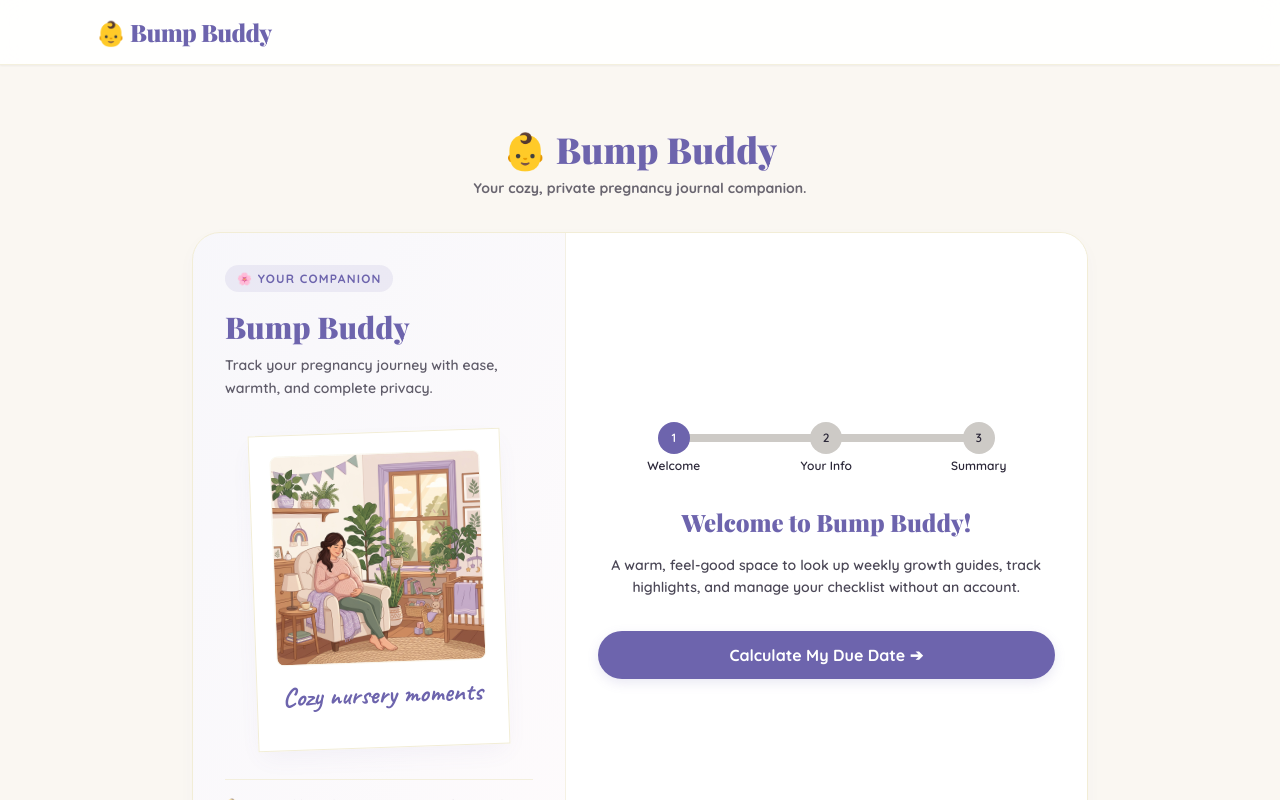
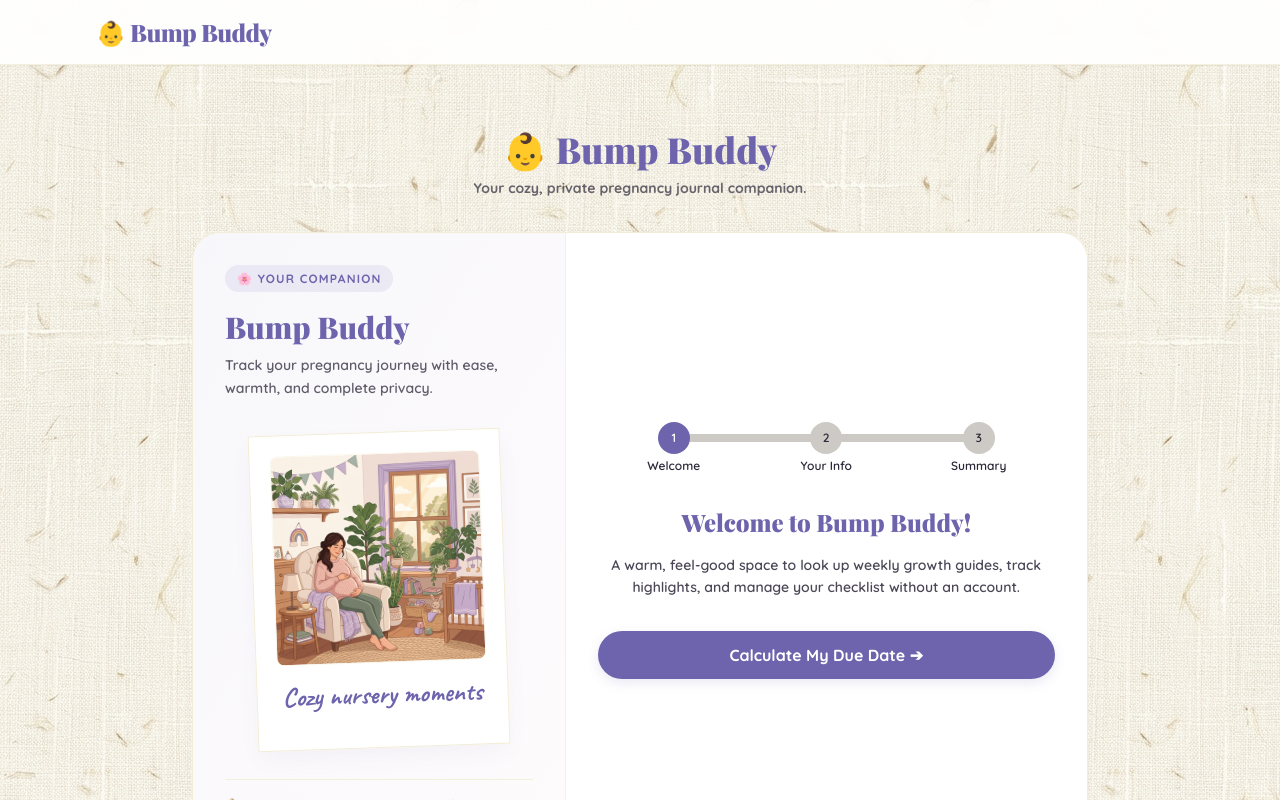
Before and after one commit to MatrixRex/BumpBuddy, a React (Vite) app: page / in a window 1280 px wide. Shown: the top 800 px of the page. Built offline with nearby package versions, Linux system fonts and the light colour scheme; a web font is replaced by a local one.

Commit message:
Design: Add repeating paper linen background texture across the site

```diff
--- a/src/App.jsx
+++ b/src/App.jsx
@@ -26,7 +26,7 @@ export default function App() {
 
   return (
     <Router basename={import.meta.env.BASE_URL}>
-      <div className="flex flex-col min-h-screen bg-[#faf7f2] relative overflow-x-hidden">
+      <div className="flex flex-col min-h-screen relative overflow-x-hidden">
         {/* Navigation Header */}
         <header className="w-full sticky top-0 z-50 bg-[#ffffff]/90 backdrop-blur-md border-b border-[#f2edd6]/80 shadow-sm transition-all duration-300">
           <div className="navbar max-w-6xl mx-auto w-full px-4 md:px-6 py-2">
--- a/src/index.css
+++ b/src/index.css
@@ -9,6 +9,8 @@
 body {
   font-family: 'Quicksand', sans-serif;
   background-color: #faf7f2;
+  background-image: url('./assets/paper_texture.png');
+  background-repeat: repeat;
   color: #2b2738;
 }
 
```
Also changed, not shown: src/assets/paper_texture.png (added).
